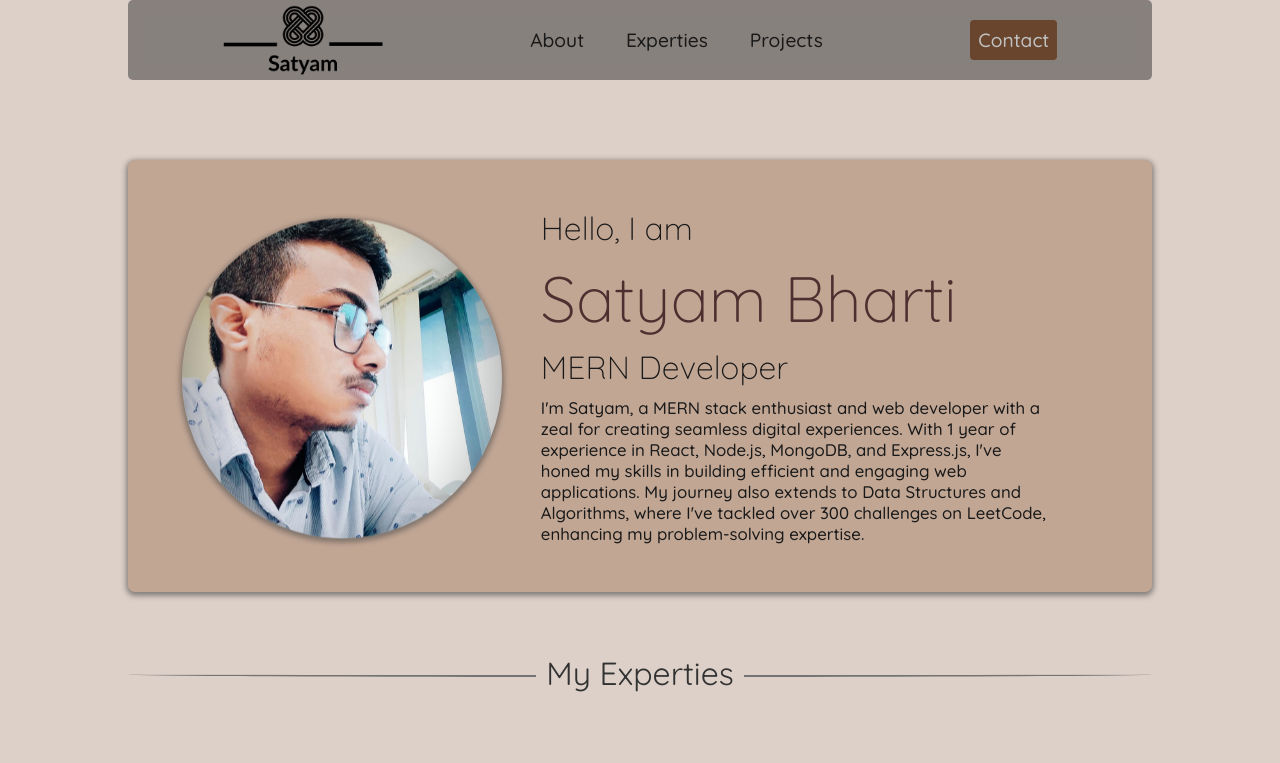
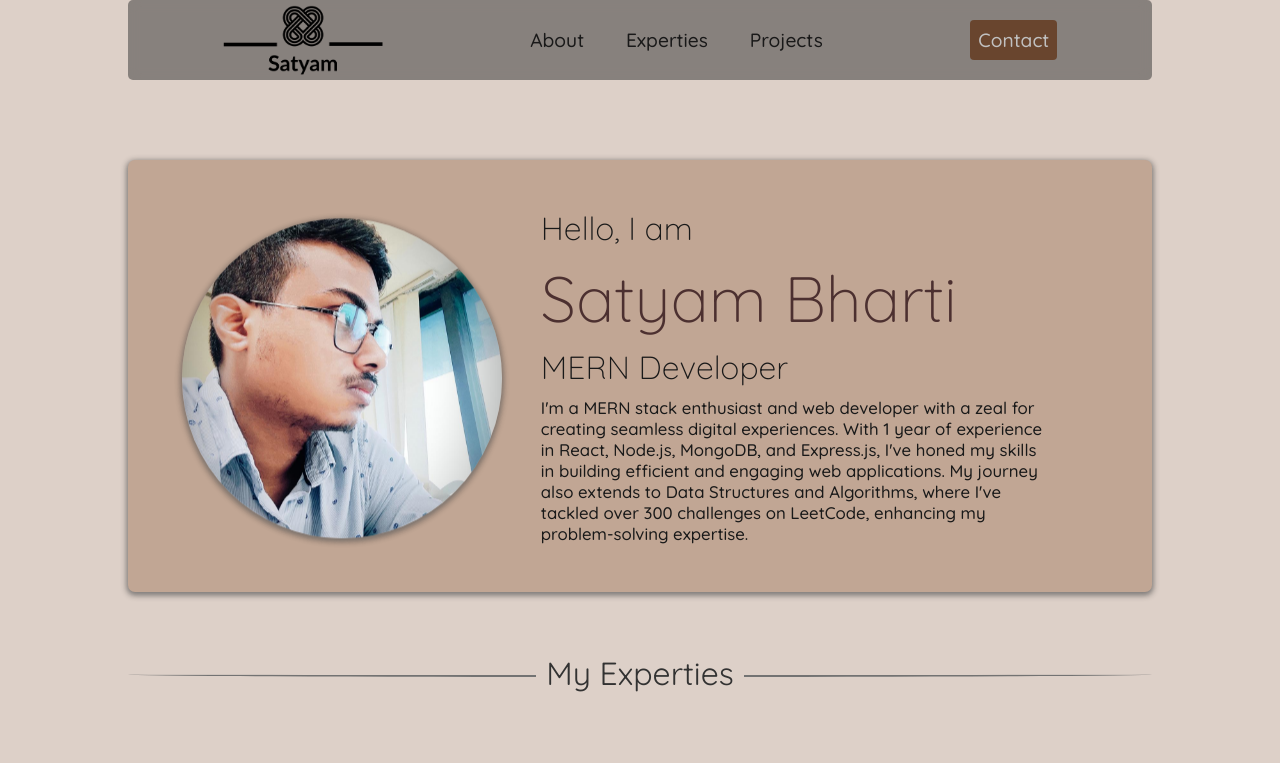
Before and after one commit to s-atyam/Portfolio, a React (Create React App) app: page / in a window 1280 px wide. Shown: the top 763 px of the page. Built offline with nearby package versions, Linux system fonts and the light colour scheme.

Commit message:
few changes

```diff
--- a/src/components/Introduction/introduction.js
+++ b/src/components/Introduction/introduction.js
@@ -10,7 +10,7 @@ const Introduction = () => {
             <span className='i-c-hello'>Hello, I am</span>
             <span className='i-c-text'>Satyam Bharti</span>
             <span className='i-c-work'>MERN Developer</span>
-            <p className='i-c-para'>I'm Satyam, a MERN stack enthusiast and web developer with a zeal for creating seamless digital experiences. With 1 year of experience in React, Node.js, MongoDB, and Express.js, I've honed my skills in building efficient and engaging web applications. My journey also extends to Data Structures and Algorithms, where I've tackled over 300 challenges on LeetCode, enhancing my problem-solving expertise.</p>
+            <p className='i-c-para'>I'm a MERN stack enthusiast and web developer with a zeal for creating seamless digital experiences. With 1 year of experience in React, Node.js, MongoDB, and Express.js, I've honed my skills in building efficient and engaging web applications. My journey also extends to Data Structures and Algorithms, where I've tackled over 300 challenges on LeetCode, enhancing my problem-solving expertise.</p>
         </div>
     </div>
   )
```
